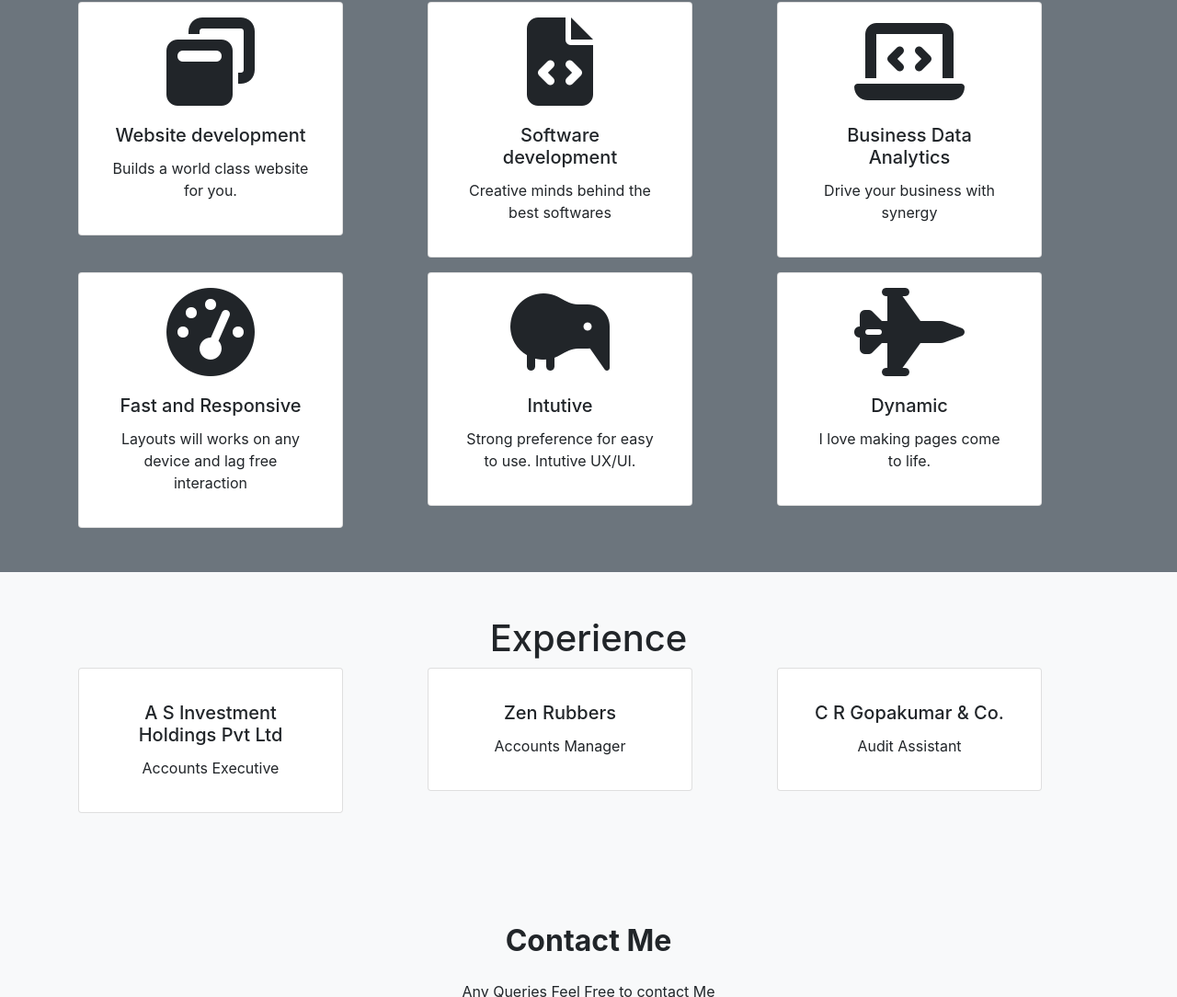
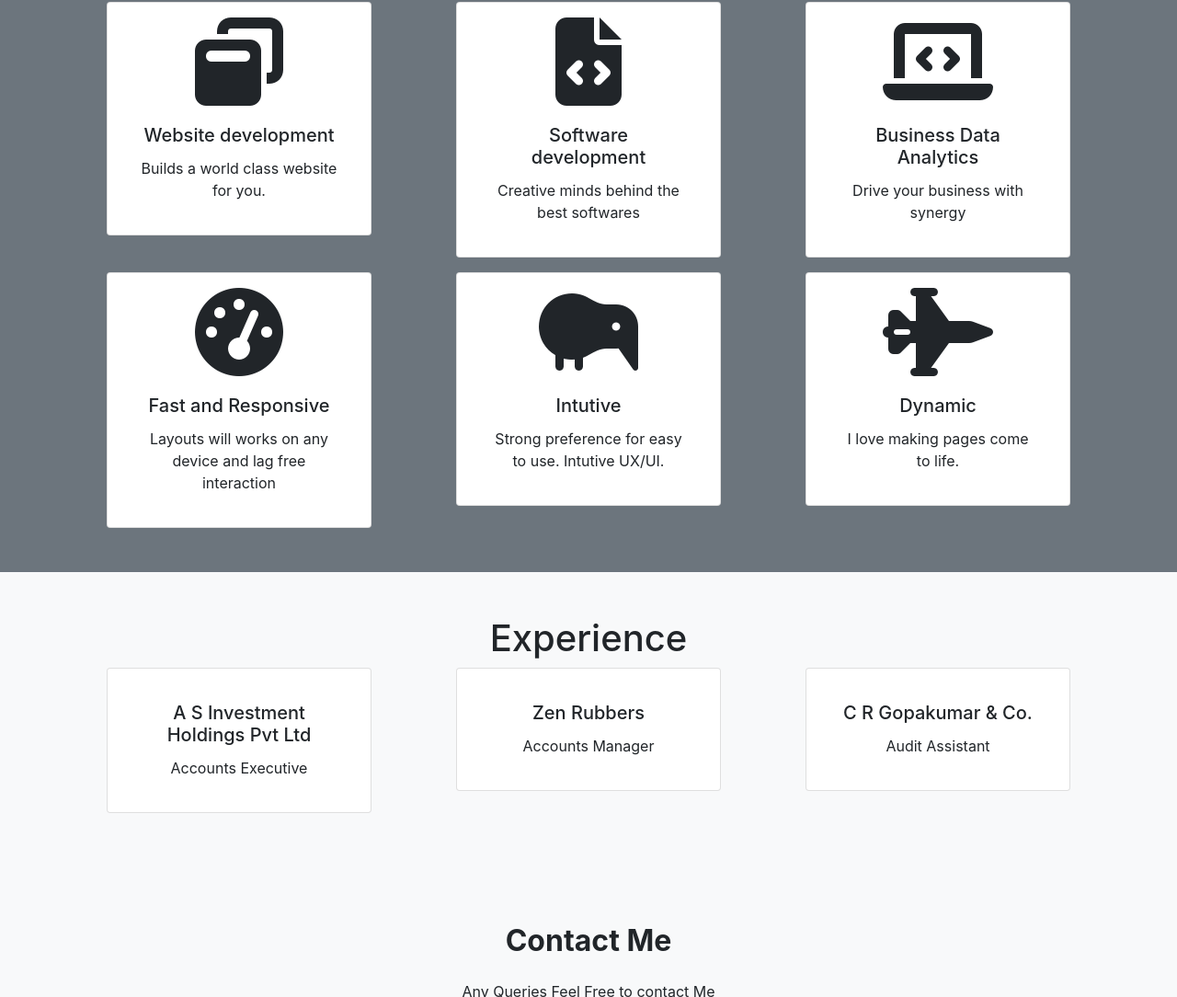
Before and after one commit to Sonu-josh/static-website, a plain HTML site: page index.html in a window 1280 px wide. Shown: the part 745-1829 px from the top of the page at 92% size. Drawn offline with nearby package versions, Linux system fonts and the light colour scheme.

Commit message:
Update index.html

```diff
--- a/index.html
+++ b/index.html
@@ -67,12 +67,13 @@
         </div>
     </div>
 </section>
-<section class="bg-secondary p-5" id="services-section">
+<section class="bg-secondary p-5 " id="services-section">
   <div class="container">
     <h1 class="text-center text-white" >About</h1>
     <div class="row">
+
       <div class="col-md-4">
-        <div class="card text-center p-3" style="width: 18rem;">
+        <div class="card text-center mx-auto p-3" style="width: 18rem;">
           <i class="fas fa-window-restore display-1"></i>
           <div class="card-body">
             <h5 class="card-title">Website development</h5>
@@ -83,7 +84,7 @@
       </div>
 
       <div class="col-md-4">
-        <div class="card text-center p-3" style="width: 18rem;">
+        <div class="card text-center mx-auto p-3" style="width: 18rem;">
           <i class="fas fa-file-code display-1"></i>
           <div class="card-body">
             <h5 class="card-title">Software development</h5>
@@ -94,7 +95,7 @@
       </div>
 
       <div class="col-md-4">
-        <div class="card text-center p-3" style="width: 18rem;">
+        <div class="card text-center mx-auto p-3" style="width: 18rem;">
           <i class="fas fa-laptop-code display-1"></i>
           <div class="card-body">
             <h5 class="card-title">Business Data Analytics</h5>
@@ -108,7 +109,7 @@
 
     <div class="row pt-3">
       <div class="col-md-4">
-        <div class="card text-center p-3" style="width: 18rem;">
+        <div class="card text-center mx-auto p-3" style="width: 18rem;">
           <i class="fas fa-tachometer-alt display-1"></i>
           <div class="card-body">
             <h5 class="card-title">Fast and Responsive</h5>
@@ -119,7 +120,7 @@
       </div>
 
       <div class="col-md-4">
-        <div class="card text-center p-3" style="width: 18rem;">
+        <div class="card text-center mx-auto p-3" style="width: 18rem;">
           <i class="fas fa-kiwi-bird display-1"></i>
           <div class="card-body">
             <h5 class="card-title">Intutive</h5>
@@ -130,7 +131,7 @@
       </div>
 
       <div class="col-md-4">
-        <div class="card text-center p-3" style="width: 18rem;">
+        <div class="card text-center mx-auto p-3" style="width: 18rem;">
           <i class="fas fa-fighter-jet display-1"></i>
           <div class="card-body">
             <h5 class="card-title">Dynamic</h5>
@@ -150,7 +151,7 @@
     <h1 class="text-center">Experience</h1>
     <div class="row">
       <div class="col-md-4">
-        <div class="card text-center p-3" style="width: 18rem;">
+        <div class="card text-center mx-auto p-3" style="width: 18rem;">
           <div class="card-body">
             <h5 class="card-title">A S Investment Holdings Pvt Ltd</h5>
             <p class="card-text">Accounts Executive</p>
@@ -160,7 +161,7 @@
       </div>
 
       <div class="col-md-4">
-        <div class="card text-center p-3" style="width: 18rem;">
+        <div class="card text-center mx-auto p-3" style="width: 18rem;">
           <div class="card-body">
             <h5 class="card-title">Zen Rubbers</h5>
             <p class="card-text">Accounts Manager</p>
@@ -170,7 +171,7 @@
       </div>
 
       <div class="col-md-4">
-        <div class="card text-center p-3" style="width: 18rem;">
+        <div class="card text-center mx-auto p-3" style="width: 18rem;">
           <div class="card-body">
             <h5 class="card-title">C R Gopakumar & Co.</h5>
             <p class="card-text">Audit Assistant</p>
```
